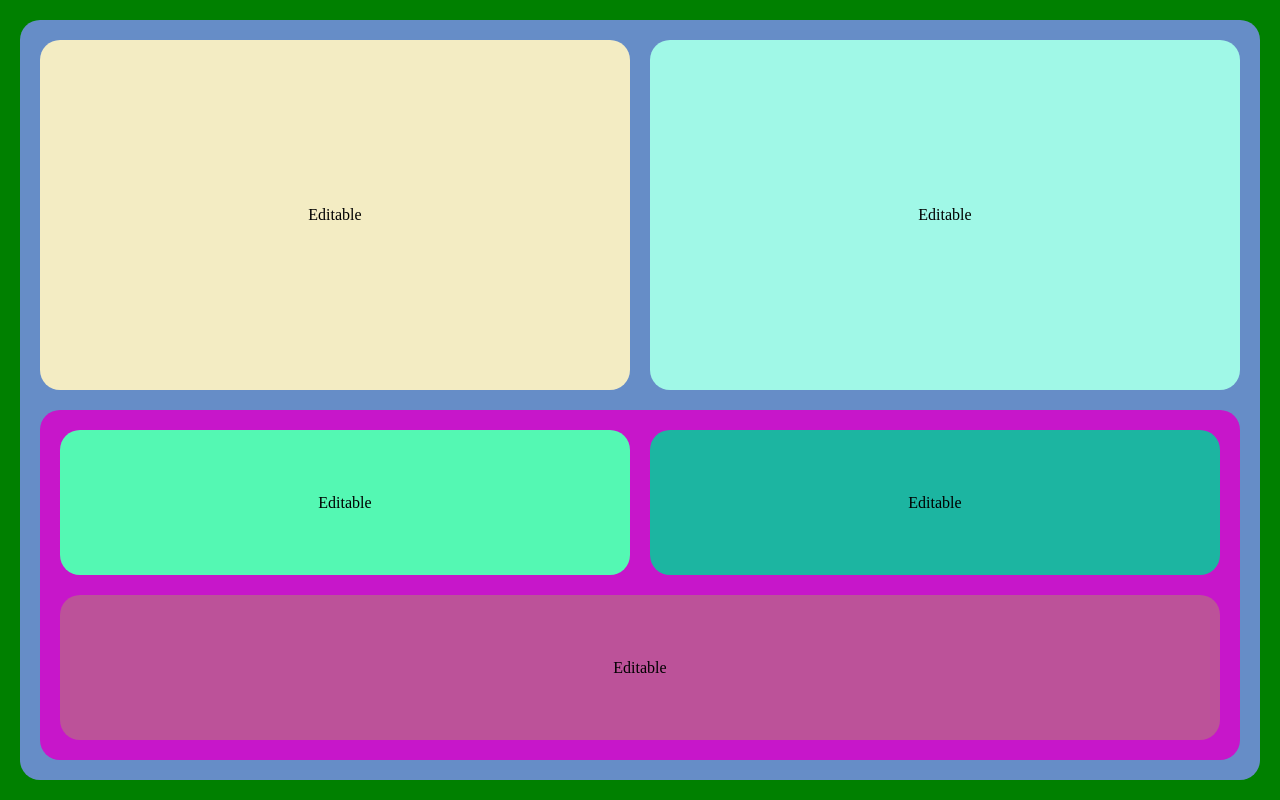
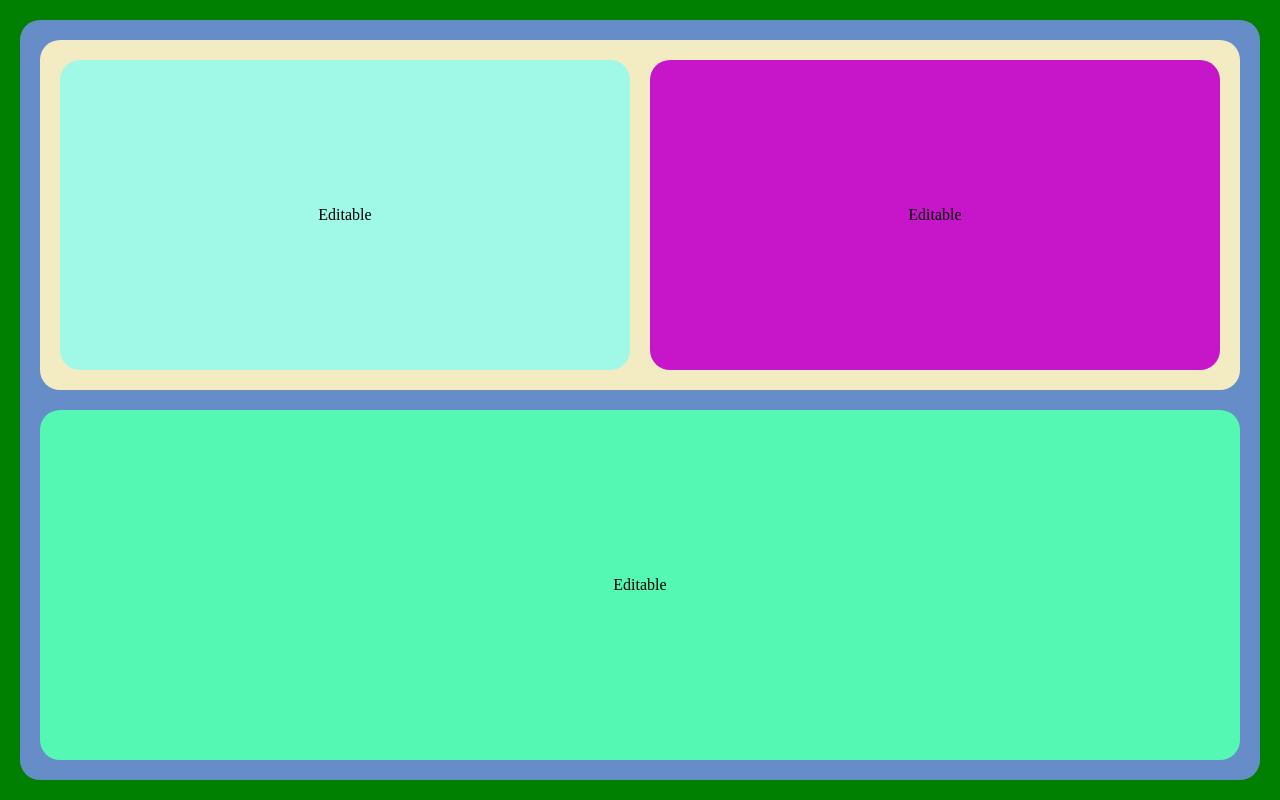
Before and after one commit to pactmd/sune, a Nuxt app: page / in a window 1280 px wide. Built offline with nearby package versions, Linux system fonts and the light colour scheme.

Commit message:
even better datastructure

```diff
--- a/src/components/Tile.vue
+++ b/src/components/Tile.vue
@@ -1,15 +1,14 @@
 <template>
-    <div :style="{backgroundColor: randomColor()}" class="tile-wrapper">
+    <div :style="{ flexDirection: props.tiledata.direction, backgroundColor: randomColor() }" class="tile">
         <p v-if="!props.tiledata.children">Editable</p>
-        <div v-for="(_, columnIndex) in props.tiledata.children" :key="columnIndex" class="tile column">
-            <div v-for="(row, rowIndex) in props.tiledata.children![columnIndex]" :key="rowIndex" class="tile row">
-                <Tile :tiledata="row"></Tile>
-            </div>
+        <div v-for="(tile, index) in props.tiledata.children" :key="index" class="tile-content">
+            <Tile :tiledata="tile"> </Tile>
         </div>
     </div>
 </template>
 
 <script setup lang="ts">
+
 const props = defineProps<{
     tiledata: TileData,
 }>()
@@ -27,11 +26,10 @@ function randomColor() {
 </script>
 
 <style scoped>
-.tile-wrapper {
+.tile {
     display: flex;
     justify-content: center;
     align-items: center;
-    flex-direction: column;
     box-sizing: border-box;
     width: 100%;
     height: 100%;
@@ -40,12 +38,11 @@ function randomColor() {
     border-radius: 20px;
 }
 
-.tile {
+.tile-content {
     display: flex;
     justify-content: center;
     align-items: center;
     box-sizing: border-box;
-    gap: 20px;
     width: 100%;
     height: 100%;
     border-radius: 20px;
--- a/src/pages/index.vue
+++ b/src/pages/index.vue
@@ -7,16 +7,12 @@
 <script setup lang="ts">
 
 const tiledata: TileData = reactive({
-    children: [
-        [{}, {}],
-        [{
-            children: [
-                [{}, {}],
-                [{}]
-            ]
-        }]
-    ]
+    direction: "column",
+    children: [{
+        children: [{}, {}]
+    }, {}]
 })
+
 </script>
 
 <style scoped>
--- a/src/types/tiledata.d.ts
+++ b/src/types/tiledata.d.ts
@@ -1,3 +1,6 @@
+declare type Direction = "row" | "column"
+
 declare interface TileData {
-    children?: TileData[][]
+    direction?: Direction,
+    children?: TileData[]
 }
```
